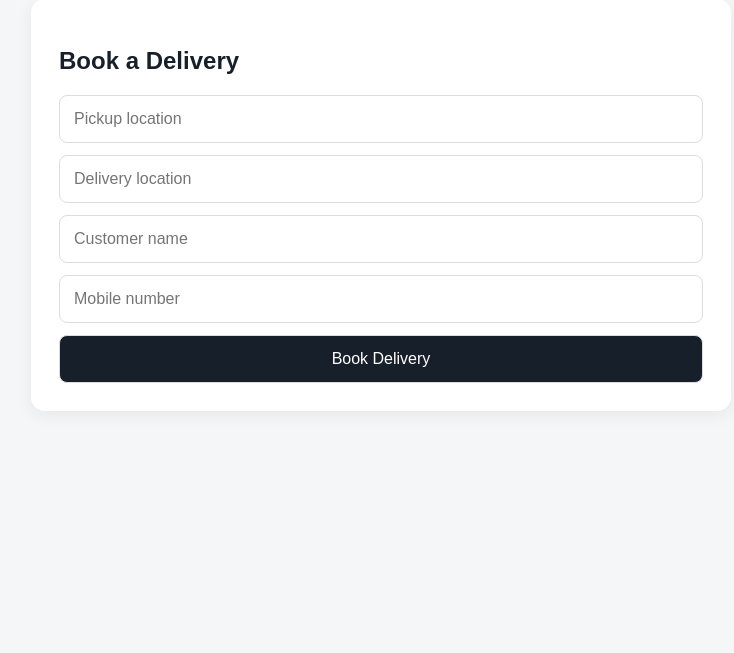
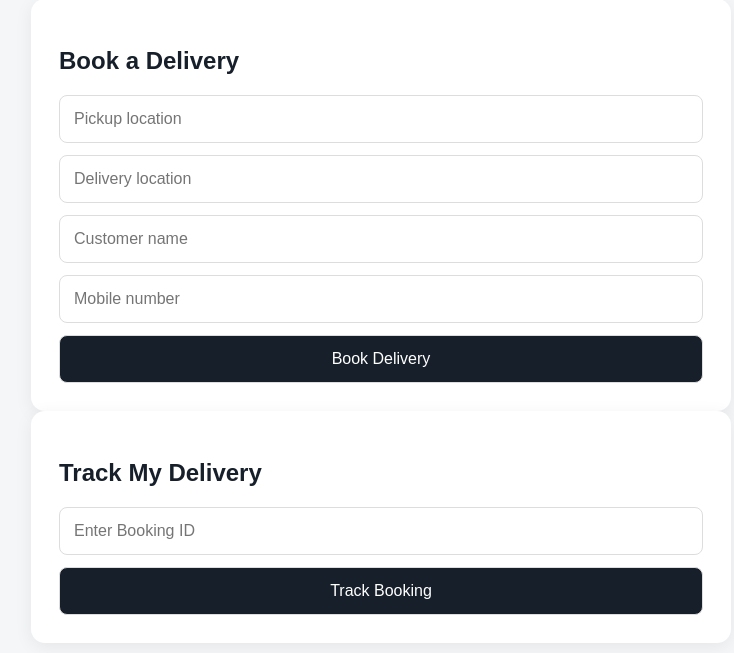
Before and after one commit to tyagih591-giftddn/ddn-platform, a plain HTML site: page frontend/index.html in a window 1280 px wide. Shown: the part 231-884 px from the top of the page, without its empty margins (259-993 px from the left). Before the commit the page ends 800 px from the top, so only its background shows below. Drawn offline with Linux system fonts and the light colour scheme.

Commit message:
Update index.html

```diff
--- a/frontend/index.html
+++ b/frontend/index.html
@@ -12,10 +12,11 @@
     <h1>DDN</h1>
     <p class="tagline">District Delivery Network</p>
 
+    <!-- Book a Delivery -->
     <section class="card">
       <h2>Book a Delivery</h2>
 
-      <form>
+      <form id="bookingForm">
         <input
           type="text"
           name="pickupLocation"
@@ -46,6 +47,26 @@
 
         <button type="submit">Book Delivery</button>
       </form>
+
+      <div id="bookingResult"></div>
+    </section>
+
+    <!-- Track My Delivery -->
+    <section class="card">
+      <h2>Track My Delivery</h2>
+
+      <form id="trackingForm">
+        <input
+          type="text"
+          id="trackingBookingId"
+          placeholder="Enter Booking ID"
+          required
+        >
+
+        <button type="submit">Track Booking</button>
+      </form>
+
+      <div id="trackingResult"></div>
     </section>
   </main>
 
```
